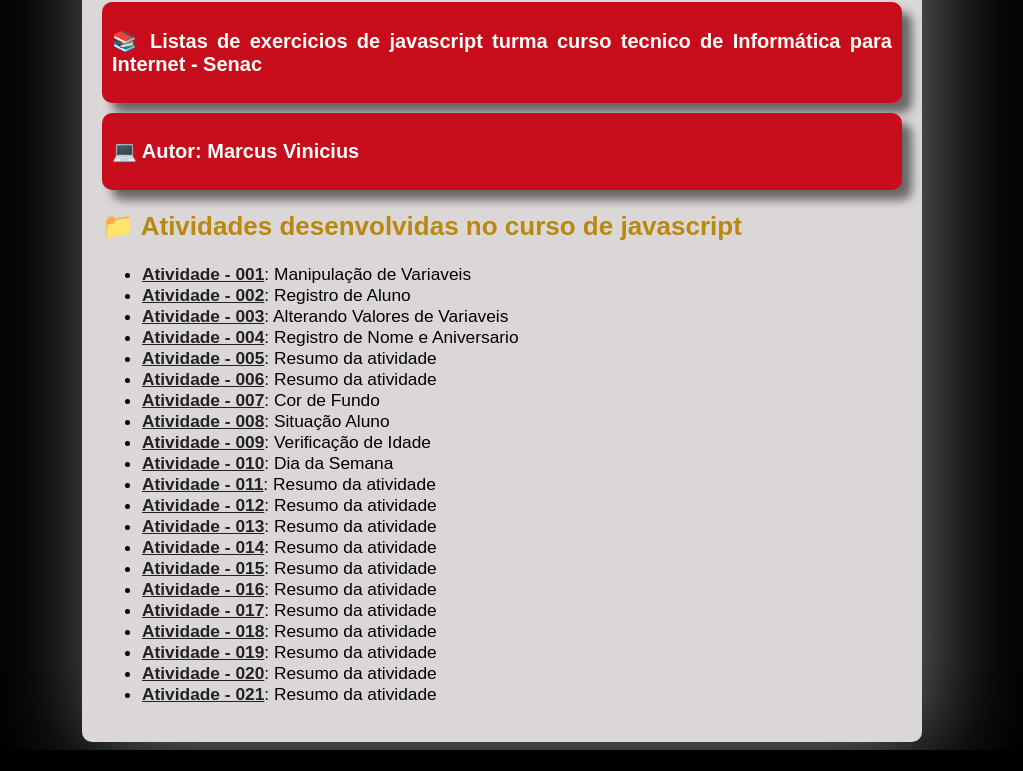
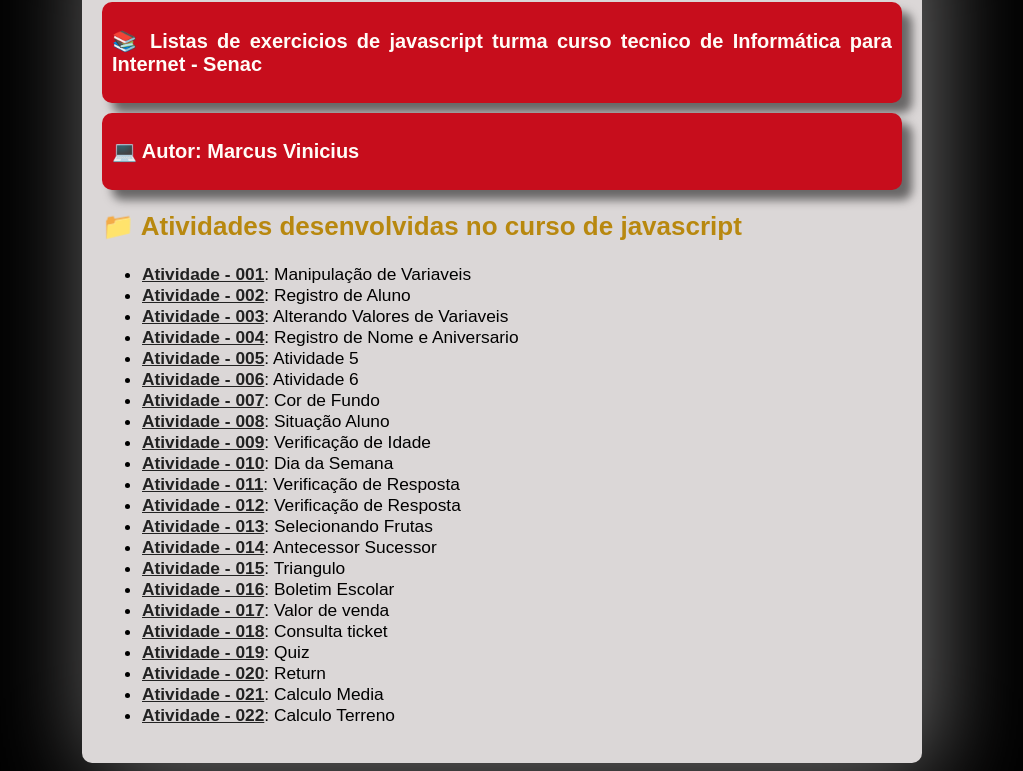
Before and after one commit to Vinidoddi/javascript, a plain HTML site: page atividades/index.html in a window 1280 px wide. Shown: the part 111-882 px from the top of the page, without its empty margins (138-1161 px from the left). Before the commit the page ends 861 px from the top, so only its background shows below. Drawn offline with Linux system fonts and the light colour scheme.

Commit message:
aula26/09

```diff
--- a/atividades/index.html
+++ b/atividades/index.html
@@ -27,23 +27,24 @@
             <li><a href="atividade-02.html">Atividade - 002</a>: Registro de Aluno</li>
             <li><a href="atividade-03.html">Atividade - 003</a>: Alterando Valores de Variaveis</li>
             <li><a href="atividade-04.html">Atividade - 004</a>: Registro de Nome e Aniversario</li>
-            <li><a href="atividade-05.html">Atividade - 005</a>: Resumo da atividade</li>
-            <li><a href="atividade-06.html">Atividade - 006</a>: Resumo da atividade</li>
+            <li><a href="atividade-05.html">Atividade - 005</a>: Atividade 5 </li>
+            <li><a href="atividade-06.html">Atividade - 006</a>: Atividade 6</li>
             <li><a href="atividade-07.html">Atividade - 007</a>: Cor de Fundo</li>
             <li><a href="atividade-08.html">Atividade - 008</a>: Situação Aluno</li>
             <li><a href="atividade-09.html">Atividade - 009</a>: Verificação de Idade</li>
             <li><a href="atividade-10.html">Atividade - 010</a>: Dia da Semana</li>
-            <li><a href="atividade-11.html">Atividade - 011</a>: Resumo da atividade</li>
-            <li><a href="atividade-12.html">Atividade - 012</a>: Resumo da atividade</li>
-            <li><a href="atividade-13.html">Atividade - 013</a>: Resumo da atividade</li>
-            <li><a href="atividade-14.html">Atividade - 014</a>: Resumo da atividade</li>
-            <li><a href="atividade-15.html">Atividade - 015</a>: Resumo da atividade</li>
-            <li><a href="atividade-16.html">Atividade - 016</a>: Resumo da atividade</li>
-            <li><a href="atividade-17.html">Atividade - 017</a>: Resumo da atividade</li>
-            <li><a href="ativiade-18.html">Atividade - 018</a>: Resumo da atividade</li>
-            <li><a href="atividade-19.html">Atividade - 019</a>: Resumo da atividade</li>
-            <li><a href="#">Atividade - 020</a>: Resumo da atividade</li>
-            <li><a href="#">Atividade - 021</a>: Resumo da atividade</li>
+            <li><a href="atividade-11.html">Atividade - 011</a>: Verificação de Resposta</li>
+            <li><a href="atividade-12.html">Atividade - 012</a>: Verificação de Resposta</li>
+            <li><a href="atividade-13.html">Atividade - 013</a>: Selecionando Frutas</li>
+            <li><a href="atividade-14.html">Atividade - 014</a>: Antecessor Sucessor</li>
+            <li><a href="atividade-15.html">Atividade - 015</a>: Triangulo</li>
+            <li><a href="atividade-16.html">Atividade - 016</a>: Boletim Escolar</li>
+            <li><a href="atividade-17.html">Atividade - 017</a>: Valor de venda</li>
+            <li><a href="ativiade-18.html">Atividade - 018</a>: Consulta ticket</li>
+            <li><a href="atividade-19.html">Atividade - 019</a>: Quiz</li>
+            <li><a href="atividade-20.html">Atividade - 020</a>: Return</li>
+            <li><a href="atividade-21.html">Atividade - 021</a>: Calculo Media</li>
+            <li><a href="atividade-22.html">Atividade - 022</a>: Calculo Terreno</li>
         </ul>
 
     </main>
```
Also changed, not shown: atividades/atividade-20.html (added, +57 -0 lines), atividades/atividade-21.html (added, +49 -0 lines), atividades/atividade-22.html (added, +51 -0 lines), atividades/atividade-18.html (renamed from atividades/ativiade-18.html), 1 other file.
